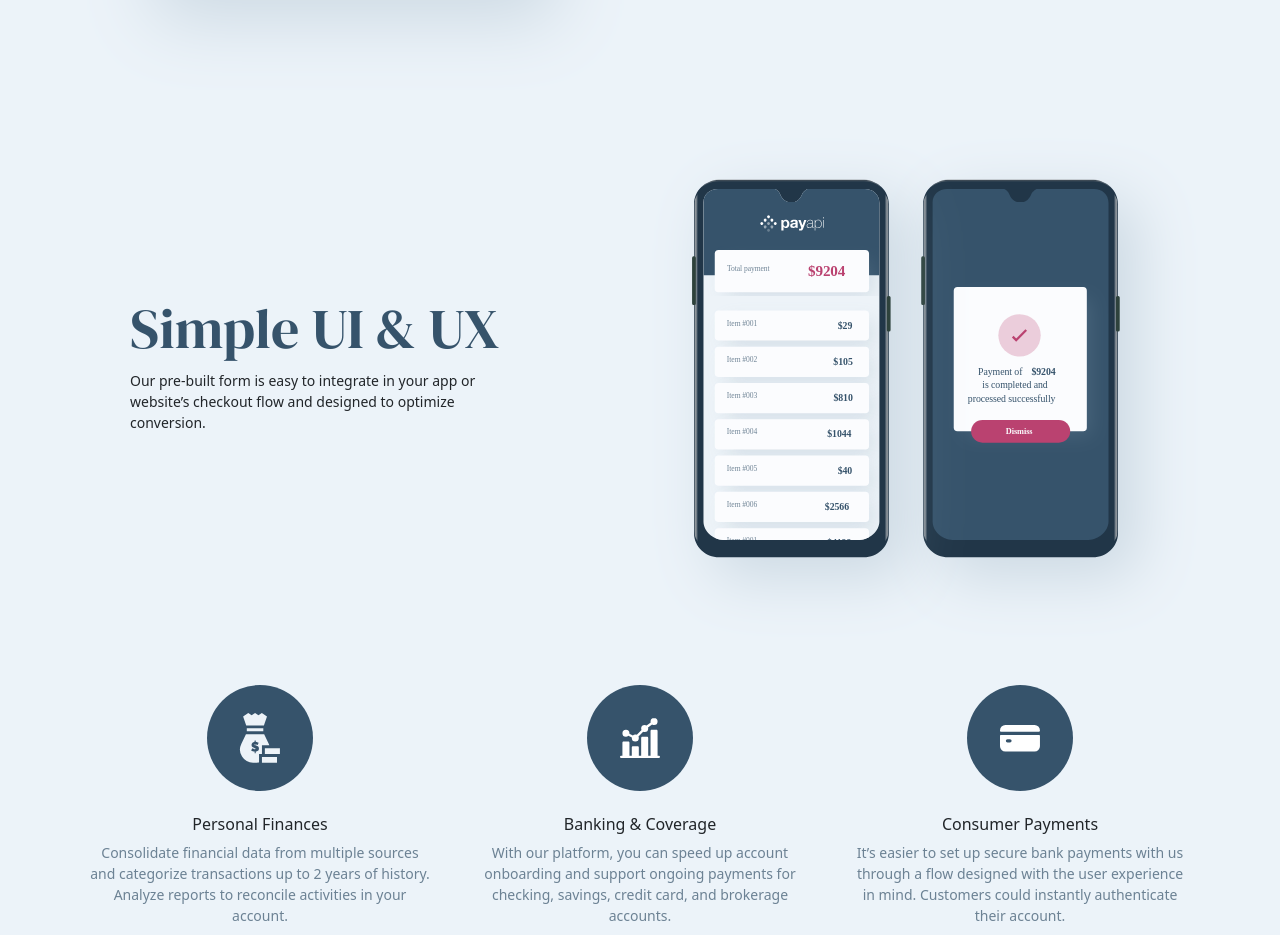
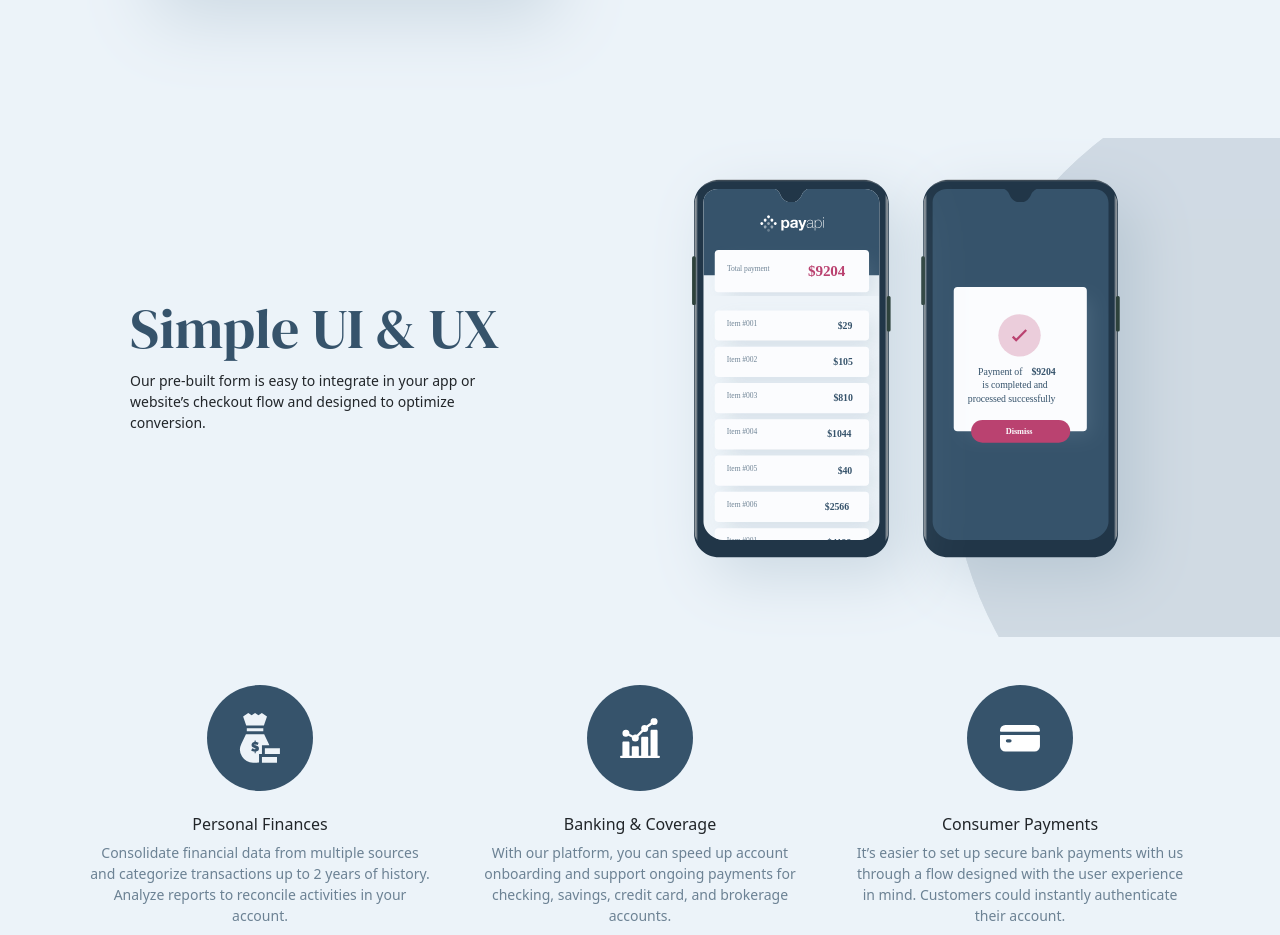
Before and after one commit to ShaimaaAKamal/payApi, a React (Create React App) app: page / in a window 1280 px wide. Shown: the part 1560-2495 px from the top of the page. Built offline with nearby package versions, Linux system fonts and the light colour scheme.

Commit message:
add simple section background

```diff
--- a/src/index.scss
+++ b/src/index.scss
@@ -308,11 +308,11 @@ background-color: #ECF3F9;
     .readyToStartWidth{
         width: 50% !important;
     }
-// .simpleUi{
-//     background-image:url('./assets/shared/desktop/bg-pattern-circle.svg');
-//     background-repeat: no-repeat;
-//     // background-position: 210% 30%;
-// }
+.simpleUi{
+    background-image:url('./assets/shared/desktop/bg-pattern-circle.svg');
+    background-repeat: no-repeat;
+    background-position: calc(100% + 500px) -150px;
+}
 
 }
 
@@ -323,8 +323,8 @@ background-color: #ECF3F9;
     .readyToStartWidth{
         width: 40% !important;
     }
-//    .simpleUi{
-//     background-position: -140% 50%;
-// }
+   .simpleUi{
+    background-position: calc(100% + 450px) -80px;
+}
 
 }
```
